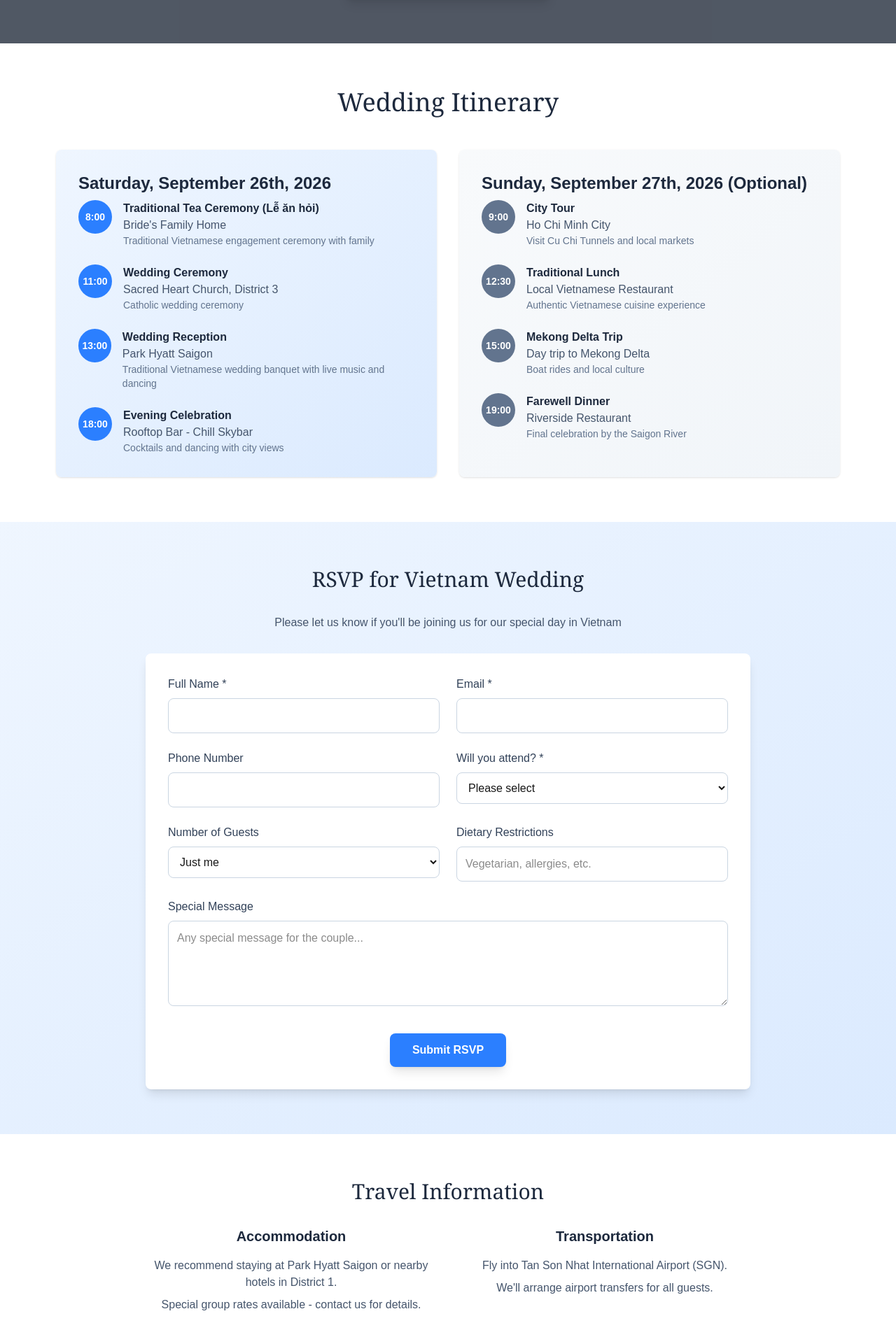
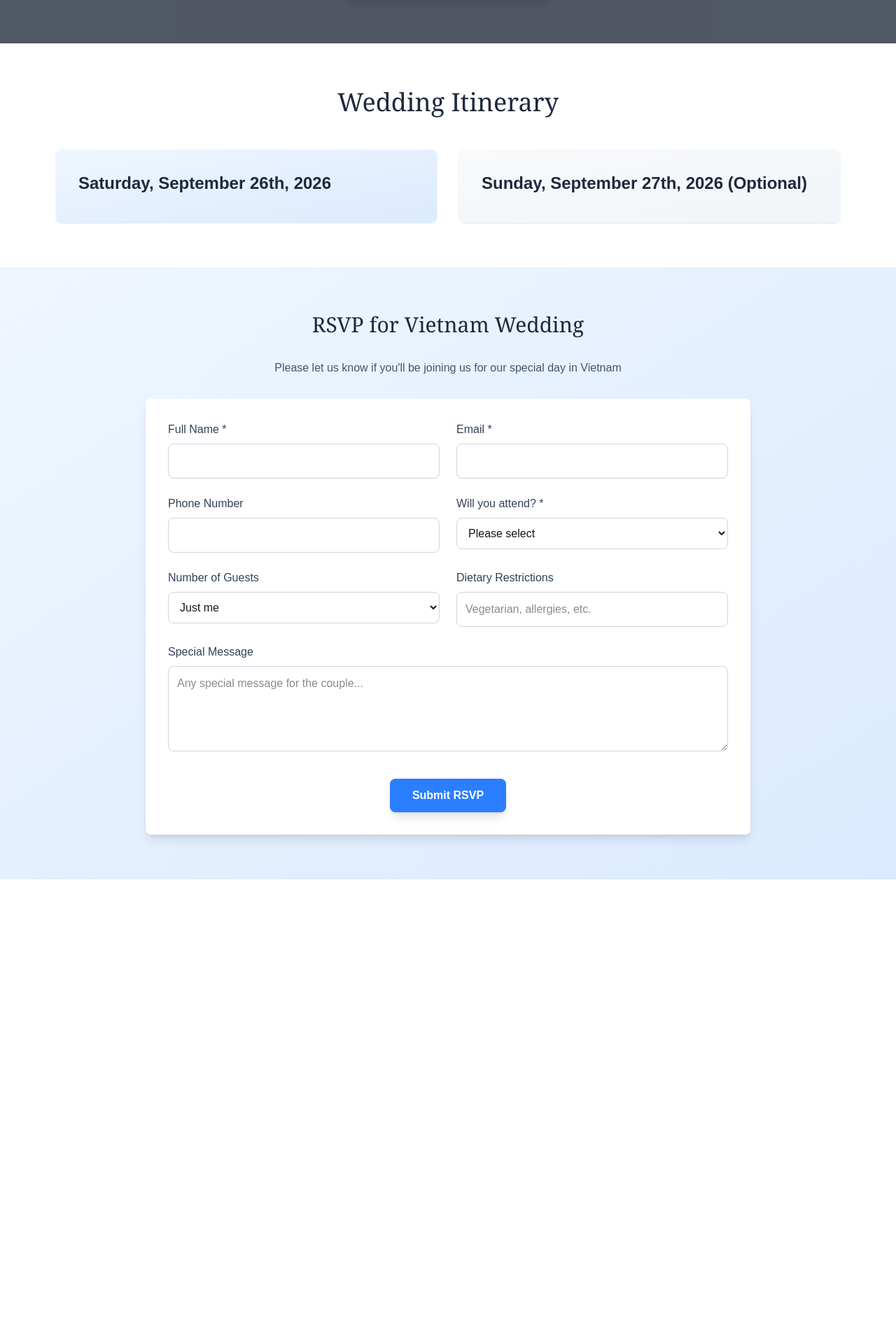
Before and after one commit to icatat/catalam, a Next.js app: page /vietnam in a window 1280 px wide. Shown: the part 371-2282 px from the top of the page at 70% size. After the commit the page ends 1628 px from the top, so only its background shows below. Built offline with nearby package versions, Linux system fonts and the light colour scheme; grey boxes are pictures that could not be loaded; a web font is replaced by a local one.

Commit message:
remove redundancy

```diff
--- a/src/app/vietnam/page.tsx
+++ b/src/app/vietnam/page.tsx
@@ -19,59 +19,9 @@ export default function VietnamWedding() {
     alert('Thank you for your RSVP! We will contact you soon.');
   };
 
-  const day1Events = [
-    {
-      time: '8:00',
-      title: 'Traditional Tea Ceremony (Lễ ăn hỏi)',
-      location: 'Bride\'s Family Home',
-      description: 'Traditional Vietnamese engagement ceremony with family'
-    },
-    {
-      time: '11:00',
-      title: 'Wedding Ceremony',
-      location: 'Sacred Heart Church, District 3',
-      description: 'Catholic wedding ceremony'
-    },
-    {
-      time: '13:00',
-      title: 'Wedding Reception',
-      location: 'Park Hyatt Saigon',
-      description: 'Traditional Vietnamese wedding banquet with live music and dancing'
-    },
-    {
-      time: '18:00',
-      title: 'Evening Celebration',
-      location: 'Rooftop Bar - Chill Skybar',
-      description: 'Cocktails and dancing with city views'
-    }
-  ];
+  const day1Events = [];
 
-  const day2Events = [
-    {
-      time: '9:00',
-      title: 'City Tour',
-      location: 'Ho Chi Minh City',
-      description: 'Visit Cu Chi Tunnels and local markets'
-    },
-    {
-      time: '12:30',
-      title: 'Traditional Lunch',
-      location: 'Local Vietnamese Restaurant',
-      description: 'Authentic Vietnamese cuisine experience'
-    },
-    {
-      time: '15:00',
-      title: 'Mekong Delta Trip',
-      location: 'Day trip to Mekong Delta',
-      description: 'Boat rides and local culture'
-    },
-    {
-      time: '19:00',
-      title: 'Farewell Dinner',
-      location: 'Riverside Restaurant',
-      description: 'Final celebration by the Saigon River'
-    }
-  ];
+  const day2Events = [];
 
   return (
     <div className="min-h-screen bg-gradient-to-br from-slate-50 to-blue-50">
@@ -114,33 +64,6 @@ export default function VietnamWedding() {
         onSubmit={handleRSVP}
         bgColor="from-blue-50 to-blue-100"
       />
-
-      {/* Additional Info */}
-      <div className="bg-white py-16">
-        <div className="max-w-4xl mx-auto px-4 text-center">
-          <h2 className="text-3xl font-serif text-slate-800 mb-8">Travel Information</h2>
-          <div className="grid md:grid-cols-2 gap-8">
-            <div>
-              <h3 className="text-xl font-semibold text-slate-800 mb-4">Accommodation</h3>
-              <p className="text-slate-600 mb-2">
-                We recommend staying at Park Hyatt Saigon or nearby hotels in District 1.
-              </p>
-              <p className="text-slate-600">
-                Special group rates available - contact us for details.
-              </p>
-            </div>
-            <div>
-              <h3 className="text-xl font-semibold text-slate-800 mb-4">Transportation</h3>
-              <p className="text-slate-600 mb-2">
-                Fly into Tan Son Nhat International Airport (SGN).
-              </p>
-              <p className="text-slate-600">
-                We&apos;ll arrange airport transfers for all guests.
-              </p>
-            </div>
-          </div>
-        </div>
-      </div>
     </div>
   );
 }
```
